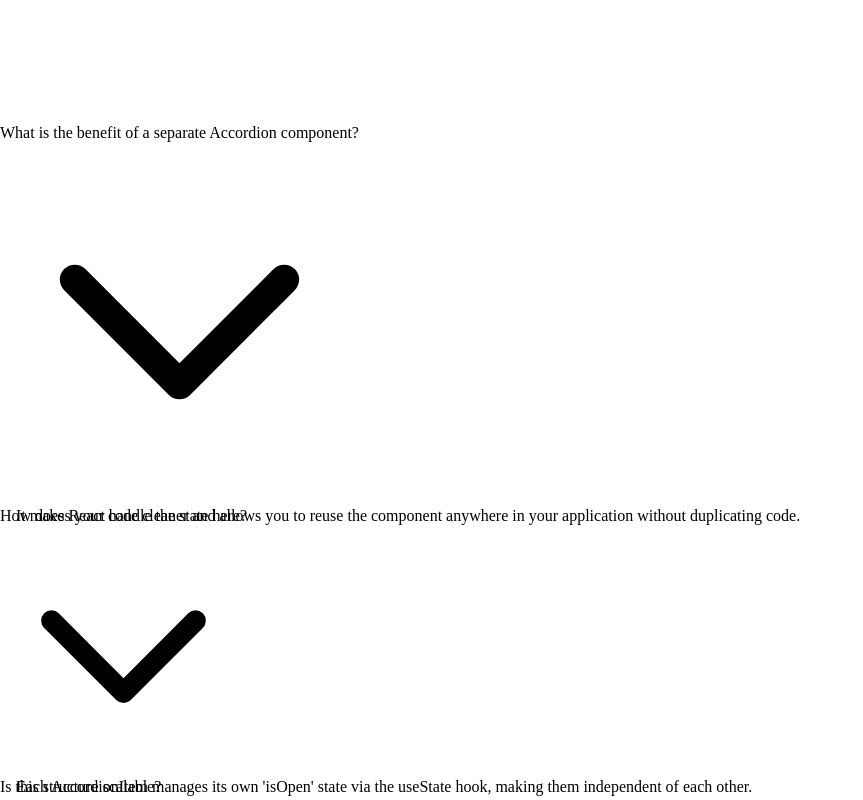
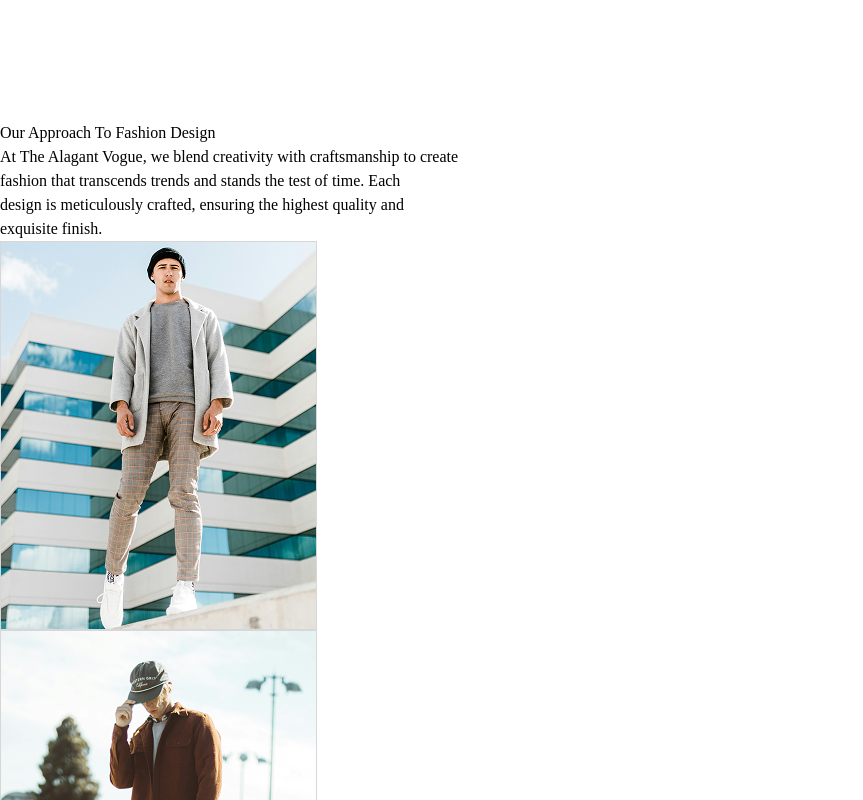
Before and after one commit to faris-dm/Amir-cloth-shop, a React (Vite) app: page / in a window 1280 px wide. Shown: the part 8140-8940 px from the top of the page, without its empty margins (0-863 px from the left). Built offline with nearby package versions, Linux system fonts and the light colour scheme.

Commit message:
fix:fixed the footer stle for better view in home.jsx

```diff
--- a/src/pages/Home.jsx
+++ b/src/pages/Home.jsx
@@ -172,7 +172,7 @@ function Home() {
             {/* LEFT SIDE — TITLE/SEARCH SECTION */}
             <div className="title space-y-4 w-full md:w-1/2 lg:w-1/2">
               {/* Small heading (kept as is) */}
-              <div className="text-sm uppercase tracking-widest font-[300]">
+              <div className="text-sm uppercase tracking-widest font-light">
                 <p>NEW</p>
                 <p>WOMEN</p>
                 <p>KIDS</p>
@@ -193,7 +193,7 @@ function Home() {
                 <h1 className="text-4xl md:text-5xl lg:text-6xl font-bold font-show">
                   NEW
                 </h1>
-                <h1 className="text-4xl md:text-5xl lg:text-6xl font-[900] font-show text-[#282828]">
+                <h1 className="text-4xl md:text-5xl lg:text-6xl font-black font-show text-[#282828]">
                   COLLECTION
                 </h1>
               </div>
@@ -361,35 +361,62 @@ function Home() {
         </div>
 
         {/* ⭐ ADD THIS SECTION ⭐ */}
-        {isAccordionVisible && (
+        {/* {isAccordionVisible && (
           <div className="w-full max-w-2xl mx-auto">
             <Accordion />
           </div>
-        )}
-        <h2 className="text-center capitaliz font-gork   font-normal text-2xl my-6 text-[#282828]">
-          Our Approch To Fashion Design
+        )} */}
+        <h2
+          className="text-center capitalize font-gork font-normal text-2xl my-6 text-[#282828]
+               md:text-3xl md:my-8
+               lg:text-4xl lg:my-10  mt-25 pt-12"
+        >
+          Our Approach To Fashion Design
         </h2>
 
-        <div className="lowercase text-gray-500  font-gork text-sm ">
-          <p className=" text-center   text-xs w-[95%] my-5">
-            <div className="pb-1 ">
-              {" "}
-              at the alagant vogue, we blend creativity with craftsmanship to
+        <div
+          className="lowercase text-gray-500 font-gork text-sm
+                md:text-base
+                lg:text-lg pb-15"
+        >
+          <div
+            className="text-center mx-auto my-5
+                  md:w-[90%]
+                  lg:w-[80%] lg:max-w-2xl"
+          >
+            <p
+              className="text-xs pb-1
+                  md:text-sm
+                  lg:text-base"
+            >
+              At The Alagant Vogue, we blend creativity with craftsmanship to
               create
-            </div>
-            <p className="pb-1">
-              {" "}
-              fashion that transcends trend and stands the test of time each
             </p>
-            <p className="pb-1">
-              {" "}
-              design is metculously crafted ,ensuring the highest quelity
+            <p
+              className="text-xs pb-1
+                  md:text-sm
+                  lg:text-base"
+            >
+              fashion that transcends trends and stands the test of time. Each
             </p>
-            exqulsite finish{" "}
-          </p>
+            <p
+              className="text-xs pb-1
+                  md:text-sm
+                  lg:text-base"
+            >
+              design is meticulously crafted, ensuring the highest quality and
+            </p>
+            <p
+              className="text-xs
+                  md:text-sm
+                  lg:text-base"
+            >
+              exquisite finish.
+            </p>
+          </div>
         </div>
-        <div>
-          <div className="flex gap-5 w-full my-7">
+        <div className="">
+          <div className="flex gap-5 w-full my-7 mb-30">
             {/* w-[90%] sm:w-[80%] md:w-[70%] lg:w-[60%] h-auto mt-0 */}
             <div class="w-1/3 ">
               <img
@@ -416,23 +443,35 @@ function Home() {
         </div>
       </div>
       {/* grid grid-cols-2 place-items-center h-40 justify-around */}
-      <footer className="bg-[#EBEBEB]  pb-6">
+      <footer className="bg-[#EBEBEB]   pt-6 pb-8">
         <div className="grid grid-cols-2 items-center px-6">
-          <div className="text-[8px] text-[#9a9393]  font-lg  grid gap-5 pt-6 hover:underline">
-            <div className=" ">
-              <p className="hover:underline">INFO</p>
+          <div className="text-[9px] text-[#9a9393]  font-lg   grid gap-5 pt-6 ">
+            <div className="mb-7 lowrcase ">
+              <p className="hover:underline text-[10px] py-1">INFO</p>
               <section>
-                <p>PRICING</p>
-                <p>ABOUT</p>
-                <p>CONTACT</p>
+                <p className="hover:underline text-[10px] md:text-[12px] py-px">
+                  PRICING
+                </p>
+                <p className="hover:underline text-[10px] md:text-[12px] py-px">
+                  ABOUT
+                </p>
+                <p className="hover:underline text-[10px] md:text-[12px] py-px">
+                  CONTACT
+                </p>
               </section>
             </div>
             <div>
-              <p>LANGUAGE</p>
-              <section>
-                <p>ENG</p>
-                <p>ESP</p>
-                <p>SVE</p>
+              <p className="hover:underline text-[12px] py-1">LANGUAGE</p>
+              <section className="text-[10px] md:text-[15px]">
+                <p className="hover:underline text-[10px] md:text-[12px] py-px">
+                  ENG
+                </p>
+                <p className="hover:underline text-[10px] md:text-[12px] py-px">
+                  ESP
+                </p>
+                <p className="hover:underline text-[10px] md:text-[12px] py-px">
+                  SVE
+                </p>
               </section>
             </div>
           </div>
```
